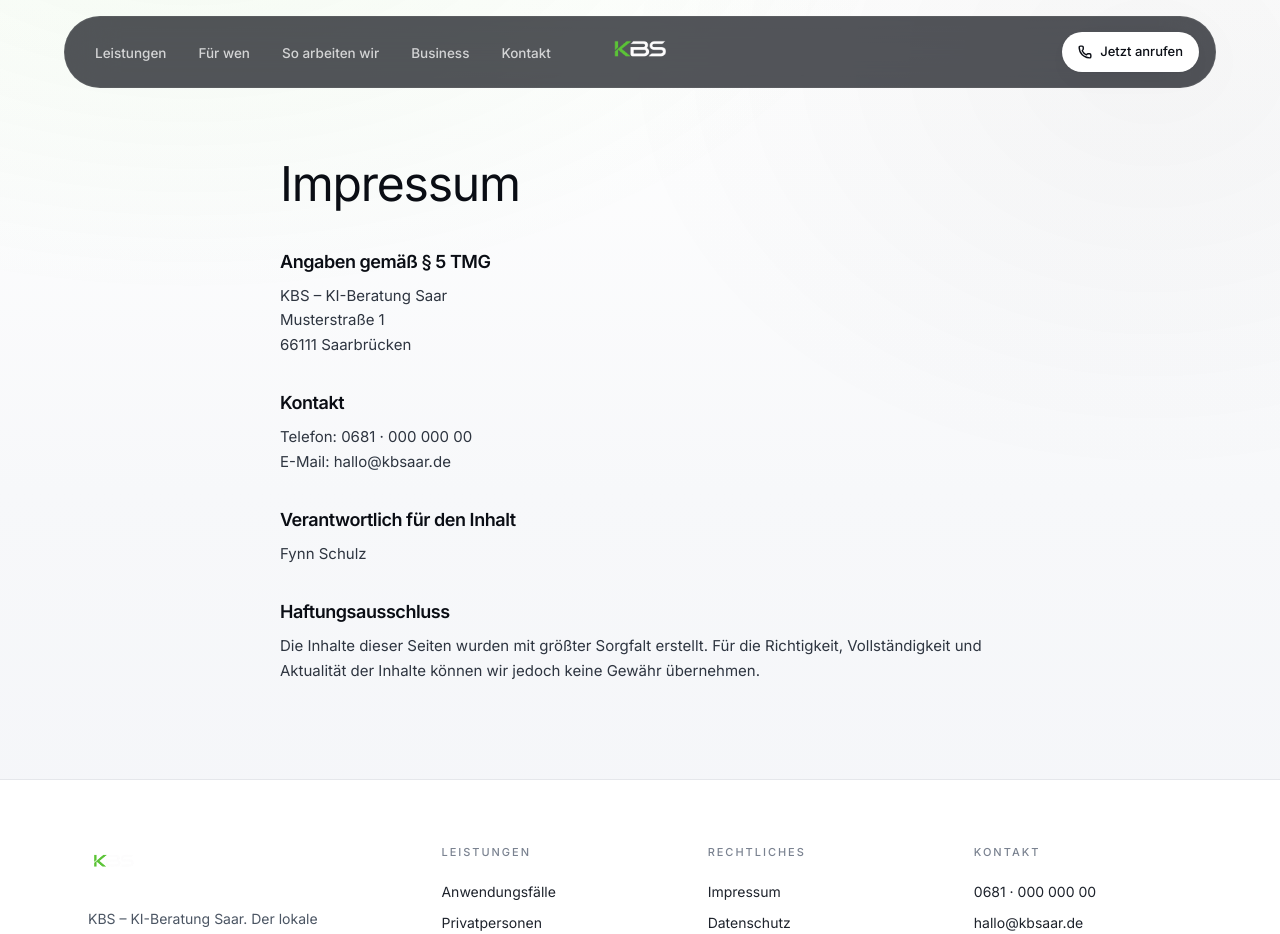
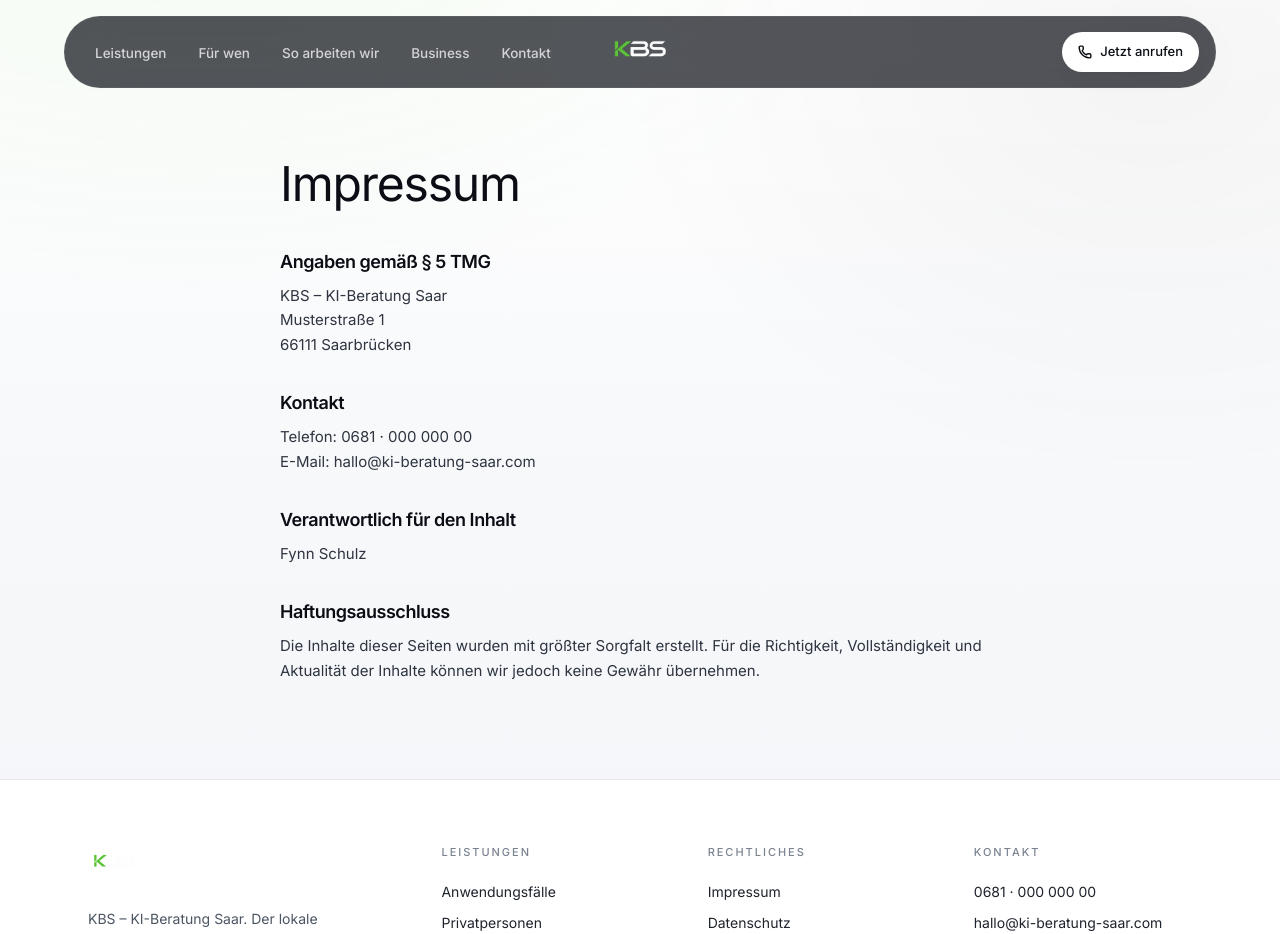
Before and after one commit to fynnoman/KBS, a Next.js app: page /impressum in a window 1280 px wide. Shown: the top 934 px of the page. Built offline with nearby package versions, Linux system fonts and the light colour scheme.

Commit message:
Switch domain from kbsaar.de to ki-beratung-saar.com
Updates SITE_URL, canonical, OG URLs, sitemap, robots host,
JSON-LD @id references, contact email (hallo@ki-beratung-saar.com)
and the llms.txt entry list. No functional changes.

```diff
--- a/app/datenschutz/page.tsx
+++ b/app/datenschutz/page.tsx
@@ -7,7 +7,7 @@ export const metadata: Metadata = {
   title: "Datenschutz",
   description:
     "Datenschutzerklärung von KBS – KI-Beratung Saar. Informationen zum Umgang mit personenbezogenen Daten gemäß DSGVO.",
-  alternates: { canonical: "https://kbsaar.de/datenschutz" },
+  alternates: { canonical: "https://ki-beratung-saar.com/datenschutz" },
   robots: { index: true, follow: true }
 };
 
@@ -33,7 +33,7 @@ export default function DatenschutzPage() {
               <p>
                 KBS – KI-Beratung Saar<br />
                 Musterstraße 1, 66111 Saarbrücken<br />
-                hallo@kbsaar.de
+                hallo@ki-beratung-saar.com
               </p>
             </div>
             <div>
--- a/app/impressum/page.tsx
+++ b/app/impressum/page.tsx
@@ -7,7 +7,7 @@ export const metadata: Metadata = {
   title: "Impressum",
   description:
     "Impressum von KBS – KI-Beratung Saar. Verantwortlich für den Inhalt und rechtliche Angaben gemäß § 5 TMG.",
-  alternates: { canonical: "https://kbsaar.de/impressum" },
+  alternates: { canonical: "https://ki-beratung-saar.com/impressum" },
   robots: { index: true, follow: true }
 };
 
@@ -35,7 +35,7 @@ export default function ImpressumPage() {
               <h2 className="mb-2 text-lg font-semibold text-ink-900">Kontakt</h2>
               <p>
                 Telefon: 0681 · 000 000 00<br />
-                E-Mail: hallo@kbsaar.de
+                E-Mail: hallo@ki-beratung-saar.com
               </p>
             </div>
             <div>
--- a/app/layout.tsx
+++ b/app/layout.tsx
@@ -1,7 +1,7 @@
 import type { Metadata, Viewport } from "next";
 import "./globals.css";
 
-const SITE_URL = "https://kbsaar.de";
+const SITE_URL = "https://ki-beratung-saar.com";
 const SITE_NAME = "KBS – KI-Beratung Saar";
 const DESCRIPTION =
   "KBS ist der lokale KI-Ansprechpartner im Saarland. Wir zeigen Privatpersonen, Selbstständigen und kleinen Unternehmen, wie sie ChatGPT und andere KI-Tools verständlich und praktisch nutzen – vor Ort in Saarbrücken, Saarlouis, Neunkirchen, Homburg, Merzig und St. Wendel.";
@@ -117,7 +117,7 @@ const jsonLdGraph = {
       description: DESCRIPTION,
       slogan: "KI verstehen. Einfach machen.",
       telephone: "+49-681-00000000",
-      email: "hallo@kbsaar.de",
+      email: "hallo@ki-beratung-saar.com",
       priceRange: "€€",
       currenciesAccepted: "EUR",
       paymentAccepted: "Überweisung, Rechnung",
--- a/app/robots.ts
+++ b/app/robots.ts
@@ -1,7 +1,7 @@
 import type { MetadataRoute } from "next";
 
 export default function robots(): MetadataRoute.Robots {
-  const base = "https://kbsaar.de";
+  const base = "https://ki-beratung-saar.com";
   return {
     rules: [
       { userAgent: "*", allow: "/" },
--- a/app/sitemap.ts
+++ b/app/sitemap.ts
@@ -1,7 +1,7 @@
 import type { MetadataRoute } from "next";
 
 export default function sitemap(): MetadataRoute.Sitemap {
-  const base = "https://kbsaar.de";
+  const base = "https://ki-beratung-saar.com";
   const now = new Date();
   return [
     {
--- a/components/Contact.tsx
+++ b/components/Contact.tsx
@@ -46,7 +46,7 @@ export default function Contact() {
                 </Link>
 
                 <a
-                  href="mailto:hallo@kbsaar.de"
+                  href="mailto:hallo@ki-beratung-saar.com"
                   className="group flex items-center justify-between rounded-3xl border border-ink-900/10 bg-white p-6 transition-all hover:shadow-lift"
                 >
                   <div className="flex items-center gap-5">
@@ -58,7 +58,7 @@ export default function Contact() {
                         E-Mail
                       </p>
                       <p className="mt-1 text-xl font-medium tracking-tight text-ink-900">
-                        hallo@kbsaar.de
+                        hallo@ki-beratung-saar.com
                       </p>
                     </div>
                   </div>
--- a/components/FAQ.tsx
+++ b/components/FAQ.tsx
@@ -24,7 +24,7 @@ const FAQS = [
   },
   {
     q: "Wie schnell bekomme ich einen Termin?",
-    a: "In der Regel innerhalb weniger Werktage. Rufen Sie unter +49 681 000 000 00 an oder schreiben Sie an hallo@kbsaar.de. Anrufe außerhalb unserer Erreichbarkeit (Montag bis Freitag, 09:00 bis 18:00 Uhr) rufen wir am selben Werktag zurück."
+    a: "In der Regel innerhalb weniger Werktage. Rufen Sie unter +49 681 000 000 00 an oder schreiben Sie an hallo@ki-beratung-saar.com. Anrufe außerhalb unserer Erreichbarkeit (Montag bis Freitag, 09:00 bis 18:00 Uhr) rufen wir am selben Werktag zurück."
   },
   {
     q: "Ist KBS eine klassische Unternehmensberatung?",
--- a/components/Footer.tsx
+++ b/components/Footer.tsx
@@ -47,7 +47,7 @@ export default function Footer() {
             </p>
             <ul className="mt-5 space-y-2.5 text-[14px] text-ink-700">
               <li><a href="tel:+4968100000000" className="hover:text-ink-900">0681 · 000 000 00</a></li>
-              <li><a href="mailto:hallo@kbsaar.de" className="hover:text-ink-900">hallo@kbsaar.de</a></li>
+              <li><a href="mailto:hallo@ki-beratung-saar.com" className="hover:text-ink-900">hallo@ki-beratung-saar.com</a></li>
               <li className="pt-4 text-[13px] text-ink-400">Mo – Fr · 09 – 18 Uhr</li>
             </ul>
           </div>
--- a/components/business/BusinessFAQ.tsx
+++ b/components/business/BusinessFAQ.tsx
@@ -40,7 +40,7 @@ export default function BusinessFAQ() {
   const faqSchema = {
     "@context": "https://schema.org",
     "@type": "FAQPage",
-    "@id": "https://kbsaar.de/business#faq",
+    "@id": "https://ki-beratung-saar.com/business#faq",
     mainEntity: FAQS.map((f) => ({
       "@type": "Question",
       name: f.q,
--- a/lib/config.ts
+++ b/lib/config.ts
@@ -1,6 +1,6 @@
 // Central config — replace with real values before launch.
 
-export const SITE_URL = "https://kbsaar.de";
+export const SITE_URL = "https://ki-beratung-saar.com";
 
 // Calendly booking link for KBS Business.
 export const CALENDLY_URL =
@@ -11,4 +11,4 @@ export const PHONE_DISPLAY = "0681 · 000 000 00";
 export const PHONE_TEL = "+4968100000000";
 
 // Public email.
-export const EMAIL = "hallo@kbsaar.de";
+export const EMAIL = "hallo@ki-beratung-saar.com";
```
Also changed, not shown: public/llms.txt.
